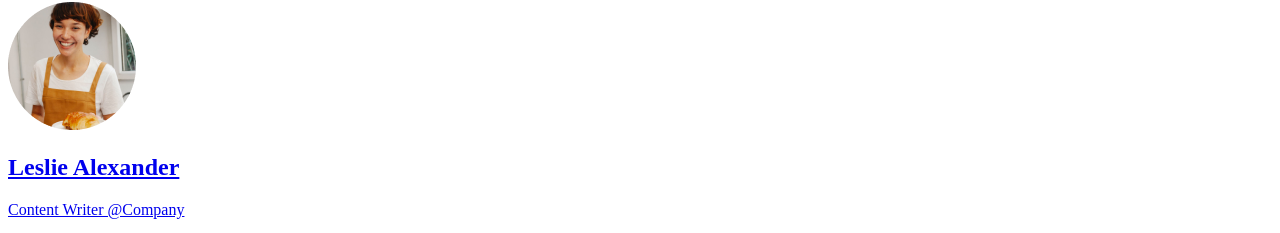
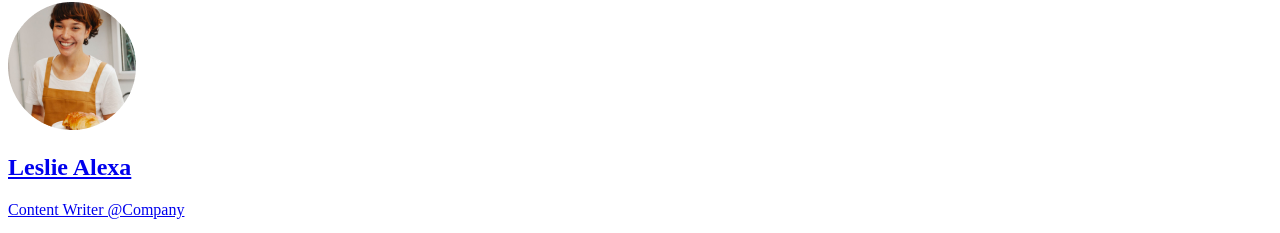
Before and after one commit to HaekalAlif/Slicing-UI-Sistem, a Vue app: page / in a window 1280 px wide. Shown: the part 4300-4533 px from the top of the page. Built offline with nearby package versions, Linux system fonts and the light colour scheme; the HTML template or start-up script is replaced by a standard one.

Commit message:
make profile card hover

```diff
--- a/src/views/About.vue
+++ b/src/views/About.vue
@@ -308,7 +308,7 @@ export default {
               :image-src="author.imageSrc"
               :rating-src="author.ratingSrc"
               :background-color="author.backgroundColor"
-              class="w-[300px] max-lg:w-1/3 max-md:w-1/2 max-sm:w-full"
+              class="w-[300px] max-lg:w-1/3 max-md:w-1/2 max-sm:w-full hover:bg-orange-100 transition-colors duration-200 rounded-lg"
             />
           </div>
         </div>
--- a/src/views/HomeView.vue
+++ b/src/views/HomeView.vue
@@ -38,7 +38,7 @@ export default {
         },
         {
           id: 4,
-          name: "Leslie Alexander",
+          name: "Leslie Alexa",
           role: "Content Writer @Company",
           imageSrc: "public/images/profil-1.png",
           ratingSrc: "src/assets/images/logo/sosmed.png",
@@ -378,14 +378,14 @@ export default {
 
     <!-- List of Authors Section -->
     <a href="/author" class="block">
-      <section class="author-list px-20 mt-20">
+      <section class="author-list mt-20">
         <h1
-          class="self-center text-4xl font-bold tracking-tighter leading-none text-gray-800"
+          class="self-center text-4xl font-bold tracking-tighter text-center leading-none text-gray-800"
         >
           List of Authors
         </h1>
         <div class="mt-12 w-full max-md:mt-10 max-md:max-w-full">
-          <div class="flex gap-5 max-md:flex-col">
+          <div class="flex flex-wrap gap-5 justify-center">
             <AuthorCard
               v-for="author in authors"
               :key="author.id"
@@ -394,6 +394,7 @@ export default {
               :image-src="author.imageSrc"
               :rating-src="author.ratingSrc"
               :background-color="author.backgroundColor"
+              class="w-[300px] max-lg:w-1/3 max-md:w-1/2 max-sm:w-full hover:bg-orange-100 transition-colors duration-200 rounded-lg"
             />
           </div>
         </div>
@@ -517,7 +518,6 @@ export default {
 </template>
 
 <style scoped>
-
 .category-card:hover .flex {
   background-color: #2563eb;
   border-color: #2563eb;
```
